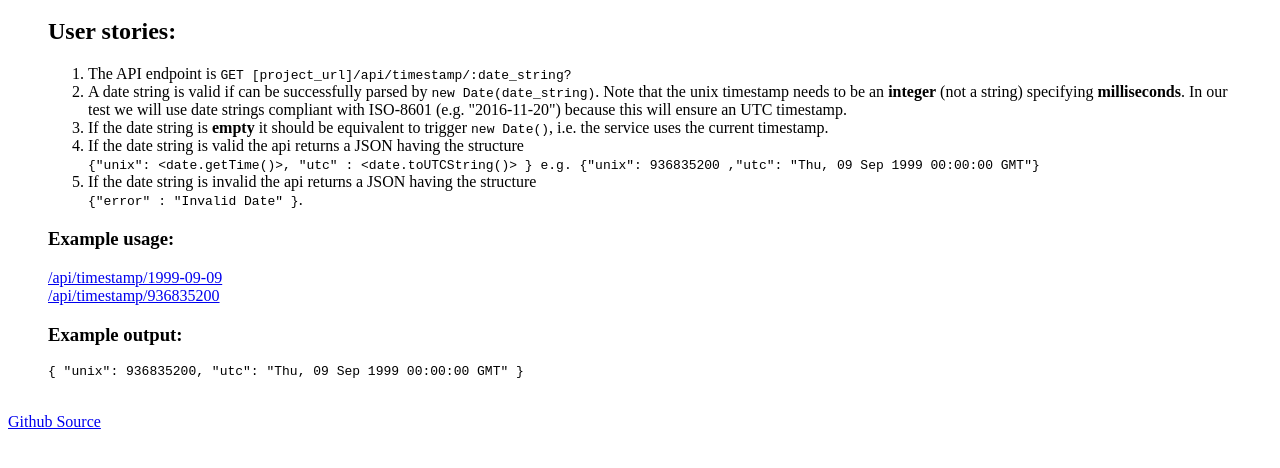
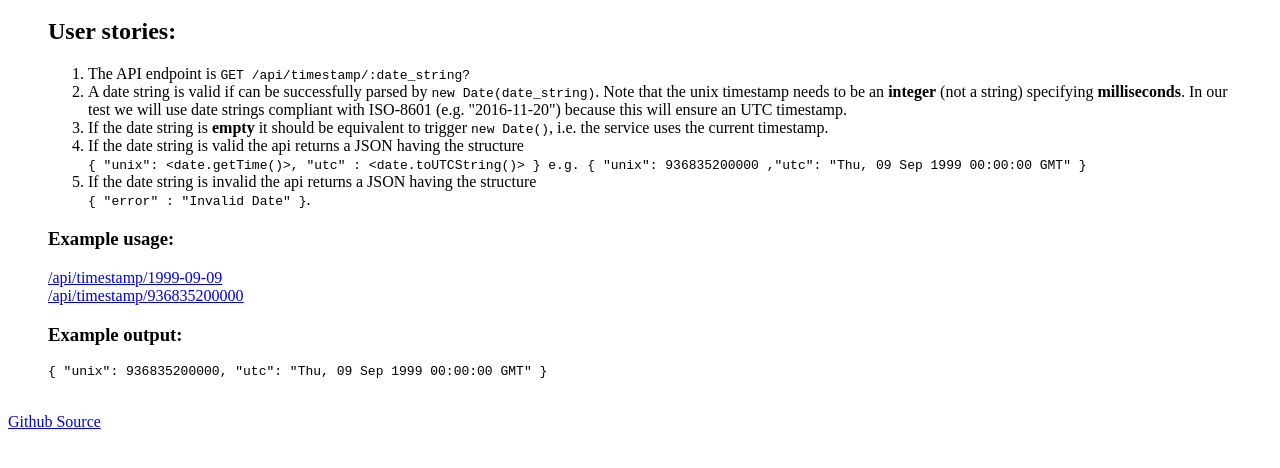
Before and after one commit to mtharmen/timestamp, a website: page views/index.html in a window 1280 px wide. Shown: the part 48-516 px from the top of the page. Drawn offline with Linux system fonts and the light colour scheme.

Commit message:
clean up

```diff
--- a/views/index.html
+++ b/views/index.html
@@ -10,23 +10,23 @@
       <blockquote>
         <h2>User stories:</h2>
         <ol>
-                    <li>The API endpoint is <code>GET [project_url]/api/timestamp/:date_string?</code></li>
+          <li>The API endpoint is <code>GET /api/timestamp/:date_string?</code></li>
           <li>A date string is valid if can be successfully parsed by <code>new Date(date_string)</code>.
             Note that the unix timestamp needs to be an <strong>integer</strong> (not a string) specifying <strong>milliseconds</strong>.
             In our test we will use date strings compliant with ISO-8601 (e.g. "2016-11-20") because this will ensure an UTC timestamp.</li>
           <li>If the date string is <strong>empty</strong> it should be equivalent to trigger <code>new Date()</code>, i.e. the service uses the current timestamp.</li>
           <li>If the date string is valid the api returns a JSON having the structure<br />
-                        <code>{"unix": &ltdate.getTime()&gt, "utc" : &ltdate.toUTCString()&gt }
-                        e.g. {"unix": 936835200 ,"utc": "Thu, 09 Sep 1999 00:00:00 GMT"}</code></li>
+            <code>{ "unix": &ltdate.getTime()&gt, "utc" : &ltdate.toUTCString()&gt }
+            e.g. { "unix": 936835200000 ,"utc": "Thu, 09 Sep 1999 00:00:00 GMT" }</code></li>
           <li>If the date string is invalid the api returns a JSON having the structure <br/ >
-                        <code>{"error" : "Invalid Date" }</code>.</li>
+            <code>{ "error" : "Invalid Date" }</code>.</li>
         </ol>
         <h3>Example usage:</h3>
-                <a href="https://fascinated-penalty.glitch.me/api/timestamp/1999-09-09" target="_blank">/api/timestamp/1999-09-09</a><br>
-                <a href="https://fascinated-penalty.glitch.me/api/timestamp/936835200" target="_blank">/api/timestamp/936835200</a>
+        <a href="/api/timestamp/1999-09-09" target="_blank">/api/timestamp/1999-09-09</a><br>
+        <a href="/api/timestamp/936835200000" target="_blank">/api/timestamp/936835200000</a>
         <h3>Example output:</h3>
         <code>
-                    { "unix": 936835200, "utc": "Thu, 09 Sep 1999 00:00:00 GMT" }
+          { "unix": 936835200000, "utc": "Thu, 09 Sep 1999 00:00:00 GMT" }
         </code>
       </blockquote>
       <br />
```
Also changed, not shown: README.md. Lines whose indentation alone changed are shown as unchanged.
